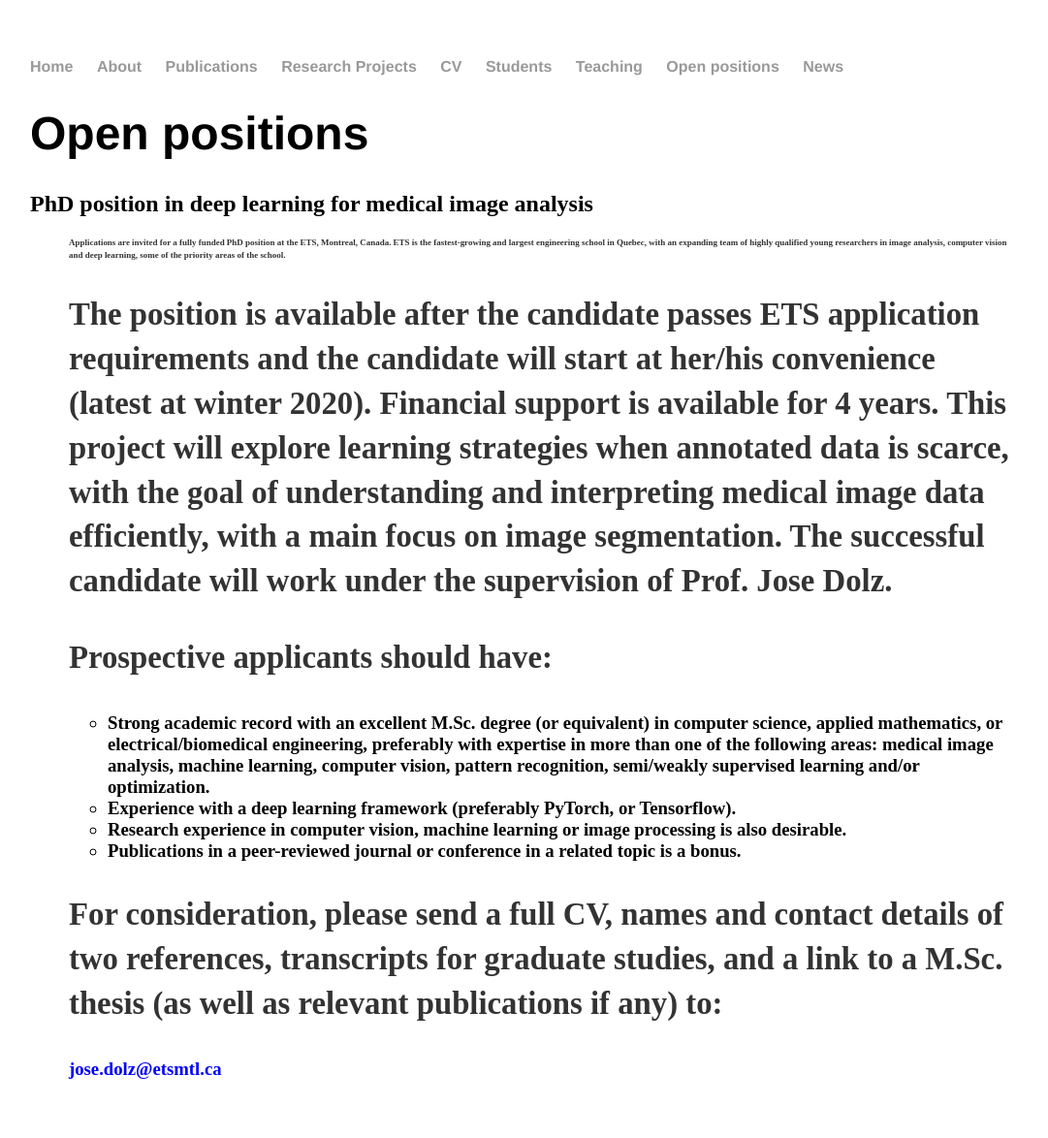
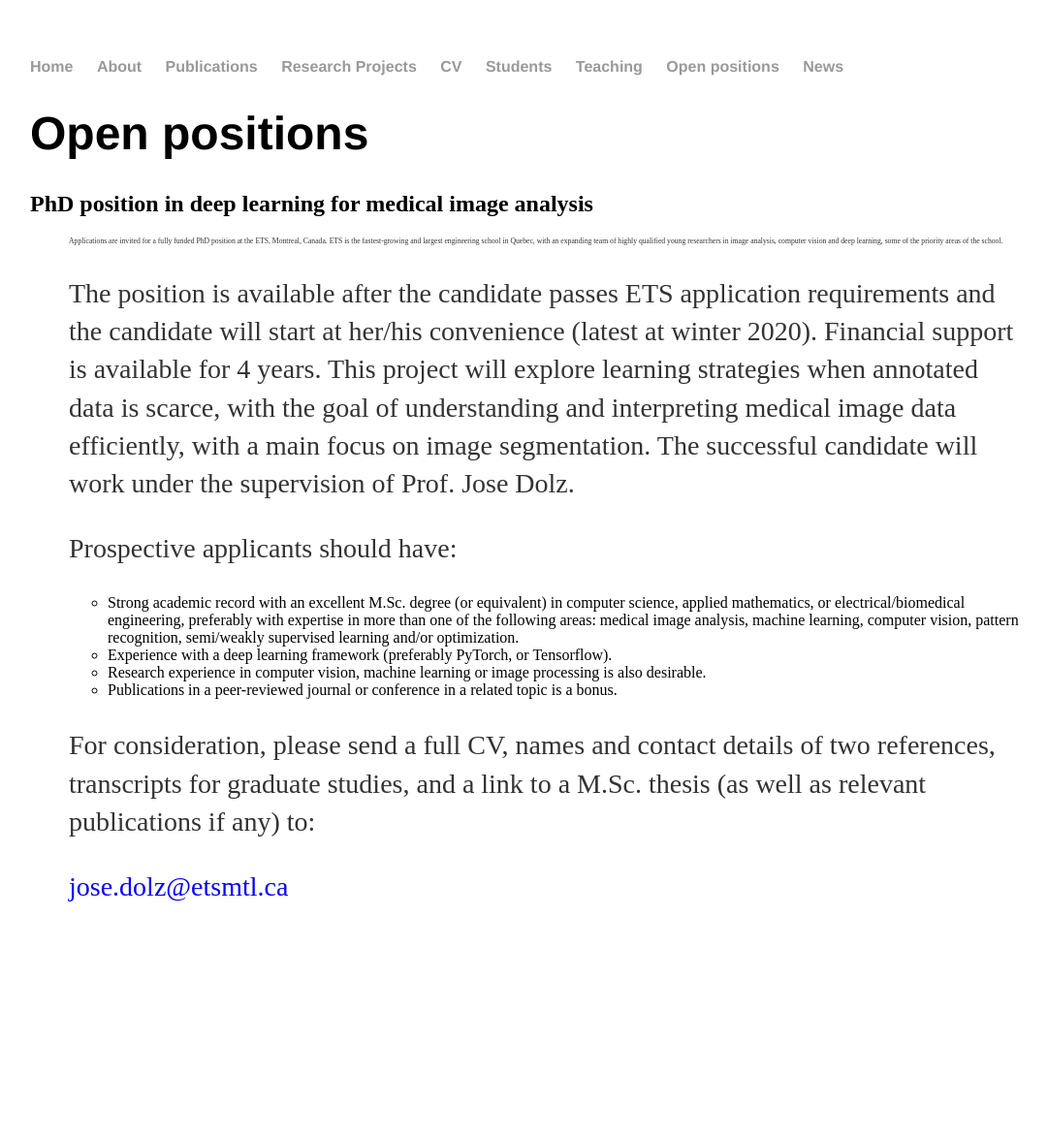
Before and after one commit to josedolz/josedolz.github.io, a Jekyll site: the page built from opening/index.html, in a window 1280 px wide. Shown: the whole page at 97% size, without its empty margins (97-1178 px from the left). Built offline with Jekyll 4.4.1, drawn with Linux system fonts in a browser that asks for light colours; after the commit the page ends 994 px from its top, so only the background shows below that.

Commit message:
Update index.html

```diff
--- a/opening/index.html
+++ b/opening/index.html
@@ -6,7 +6,7 @@ title: opening
 	<h1>Open positions</h1>
 	<h2>PhD position in deep learning for medical image analysis</h2>
 	<ul>
-		<h3><p style="font-size:48%;">Applications are invited for a fully funded PhD position at the ETS, Montreal, Canada. ETS is the fastest-growing and largest engineering school in Quebec, with an expanding team of highly qualified young researchers in image analysis, computer vision and deep learning, some of the priority areas of the school.
+		<p style="font-size:48%;">Applications are invited for a fully funded PhD position at the ETS, Montreal, Canada. ETS is the fastest-growing and largest engineering school in Quebec, with an expanding team of highly qualified young researchers in image analysis, computer vision and deep learning, some of the priority areas of the school.
 
 <p>The position is available after the candidate passes ETS application requirements and the candidate will start at her/his convenience (latest at winter 2020). Financial support is available for 4 years. This project will explore learning strategies when annotated data is scarce, with the goal of understanding and interpreting medical image data efficiently, with a main focus on image segmentation. The successful candidate will work under the supervision of Prof. Jose Dolz.
 
@@ -23,9 +23,9 @@ title: opening
 
 <p>For consideration, please send a full CV, names and contact details of two references, transcripts for graduate studies, and a link to a M.Sc. thesis (as well as relevant publications if any) to:
 
-<p><h3 style="color:blue;">jose.dolz@etsmtl.ca</h3>
+<p style="color:blue;">jose.dolz@etsmtl.ca
 
-</h3>
+
 
 
 </div><!-- /.blurb -->
```
